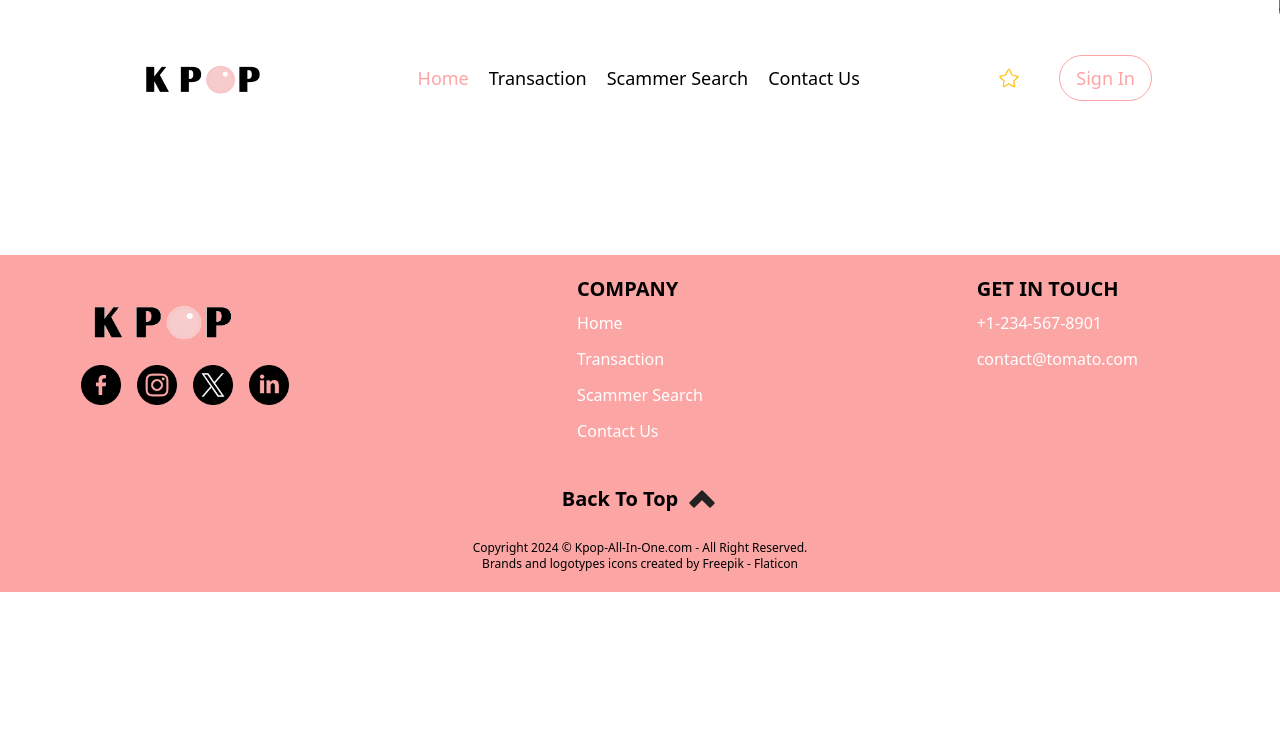
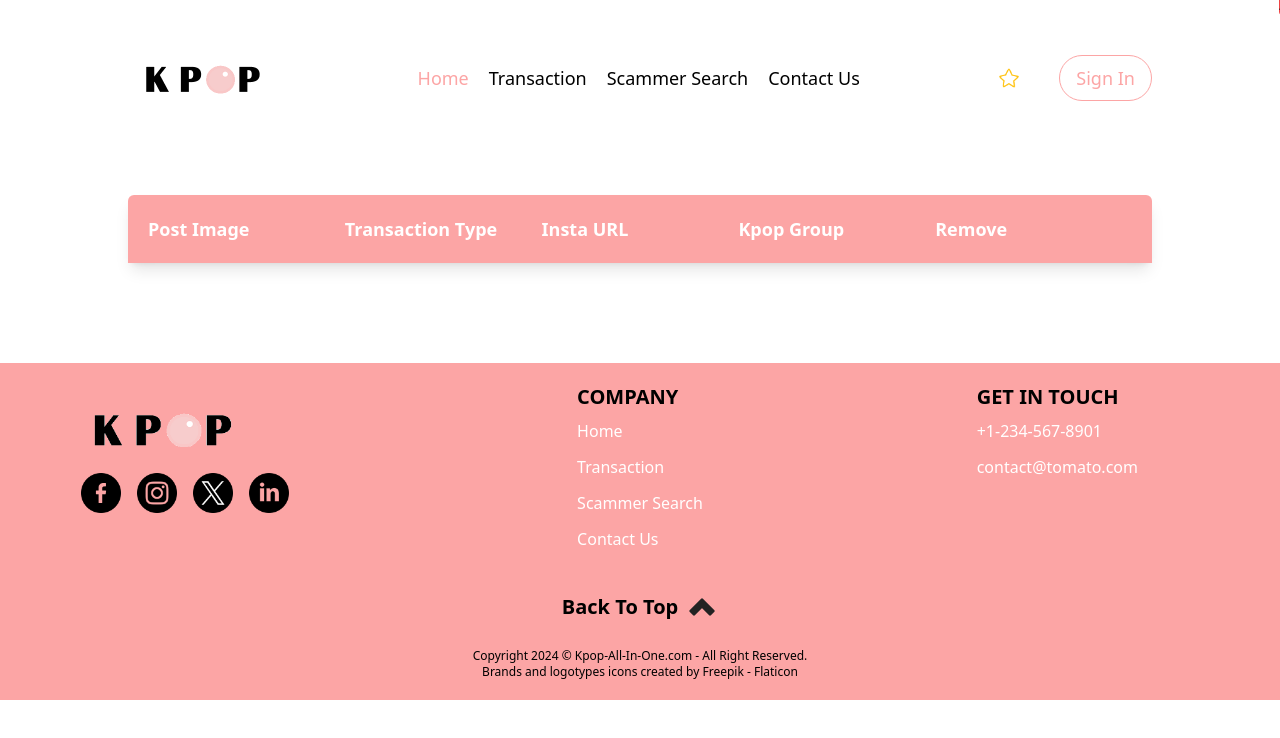
Before and after one commit to xiaqian1999/Kpop-All-In-One, a React (Vite) app: page /bookmark in a window 1280 px wide. Shown: the top 738 px of the page. Built offline with nearby package versions, Linux system fonts and the light colour scheme.

Commit message:
Set up frontend for bookmark page, user able to remove

```diff
--- a/src/App.jsx
+++ b/src/App.jsx
@@ -6,7 +6,9 @@ import Home from './pages/Home';
 import Footer from './components/Footer'
 import LoginPopUp from './components/LoginPopUp';
 import AddScammerPopUp from './components/AddScammerPopUp';
-
+import Bookmark from './pages/Bookmark';
+import Scammer from './pages/Scammer';
+import Wts from './pages/Wts';
 
 const App = props => {
   const [showLogin, setShowLogin] = useState(false);
@@ -21,6 +23,9 @@ const App = props => {
         <Navbar setShowLogin={setShowLogin} />
         <Routes>
           <Route path="/" element={<Home setShowScammerPopUp={setShowScammerPopUp} />} />
+          <Route path="/bookmark" element={<Bookmark />} />
+          <Route path="/wts" element={<Wts />} />
+          <Route path="/scammer" element={<Scammer />} />
         </Routes>
       </div>
 
--- a/src/index.css
+++ b/src/index.css
@@ -33,3 +33,8 @@
     grid-template-columns: repeat(auto-fill, minmax(240px, 1fr));
     row-gap: 50px;
 }
+
+/* Bookmark Image on hover to enlarge */
+.bookmark-img:hover {
+    transform: scale(5);
+}
--- /dev/null
+++ b/src/pages/Bookmark.jsx
@@ -0,0 +1,44 @@
+import React, { useContext } from 'react'
+import { StoreContext } from '../context/StoreContext';
+import { assets } from '../assets/assets';
+
+const Bookmark = () => {
+    const { posts_list, bookmarkItems, addToBookmark, removeFromBookmark } = useContext(StoreContext);
+    return (
+        <div className='mt-10'>
+            <div className='shadow-lg'>
+                <div className='grid grid-cols-5 items-center text-lg p-5 bg-red-300 text-white font-semibold rounded-t-md'>
+                    <p className=''>Post Image</p>
+                    <p>Transaction Type</p>
+                    <p>Insta URL</p>
+                    <p>Kpop Group</p>
+                    <p>Remove</p>
+                </div>
+                {posts_list.map((item, index) => {
+                    //compare the post items in the database with the bookmark items, if the item is inside the bookmark item, then display
+                    if (bookmarkItems[item._id] > 0) {
+                        return (
+                            <div className=''>
+                                <div key={index} className='grid grid-cols-5 items-center text-gray-500 text-lg py-2 px-5'>
+                                    <img src={item.post_image} alt="post image" className='bookmark-img w-[50px]' style={{transition:"transform .2s"}}/>
+                                    <p className='px-2 py-1 bg-red-300 text-white rounded-full mr-2 text-sm overflow-auto mb-1 max-w-fit'># {item.transaction_type}</p>
+                                    <a href={item.insta_url} className='hover:text-red-300' target='_blank'>Read More</a>
+                                    <p>{(item.kpop_group).map((group_name) => {
+                                        return (
+                                            <span className='px-2 py-1 bg-red-400 text-white rounded-full mr-2 text-sm overflow-auto mb-1'># {group_name}</span>
+                                        )
+                                    })}
+                                    </p>
+                                    <button onClick={() => removeFromBookmark(item._id)} className='bg-red-200 rounded-md px-2 py-1 text-white max-w-fit hover:bg-red-300'>Remove</button>
+                                </div>
+                                <hr />
+                            </div>
+                        )
+                    }
+                })}
+            </div>
+        </div>
+    )
+}
+
+export default Bookmark
```
